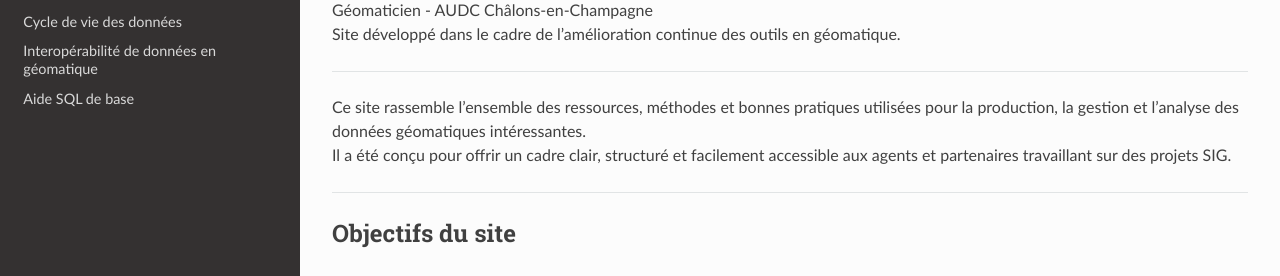
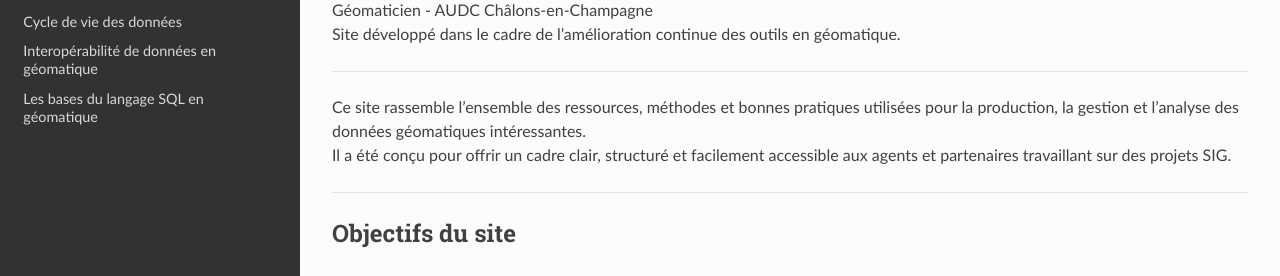
Before and after one commit to abdou123-guene/Site_de_documentation_geomatique, an MkDocs documentation site: the page built from docs/index.md, in a window 1280 px wide. Shown: the part 264-540 px from the top of the page. Built offline with MkDocs 1.6.1, drawn with Linux system fonts in a browser that asks for light colours; nearby versions of some CDN libraries.

Commit message:
Update mkdocs.yml

```diff
--- a/mkdocs.yml
+++ b/mkdocs.yml
@@ -8,7 +8,7 @@ nav:
   - Source de données à AUDC: Readme.md
   - Cycle de vie des données: cycle_de_vie_des_donnees.md
   - Interopérabilité de données en géomatique: Interoperabilite.md
-  - Aide SQL de base: aide_sql.md
+  - Les bases du langage SQL en géomatique: aide_sql.md
 
 extra_css:
   - css/le_style.css
```
